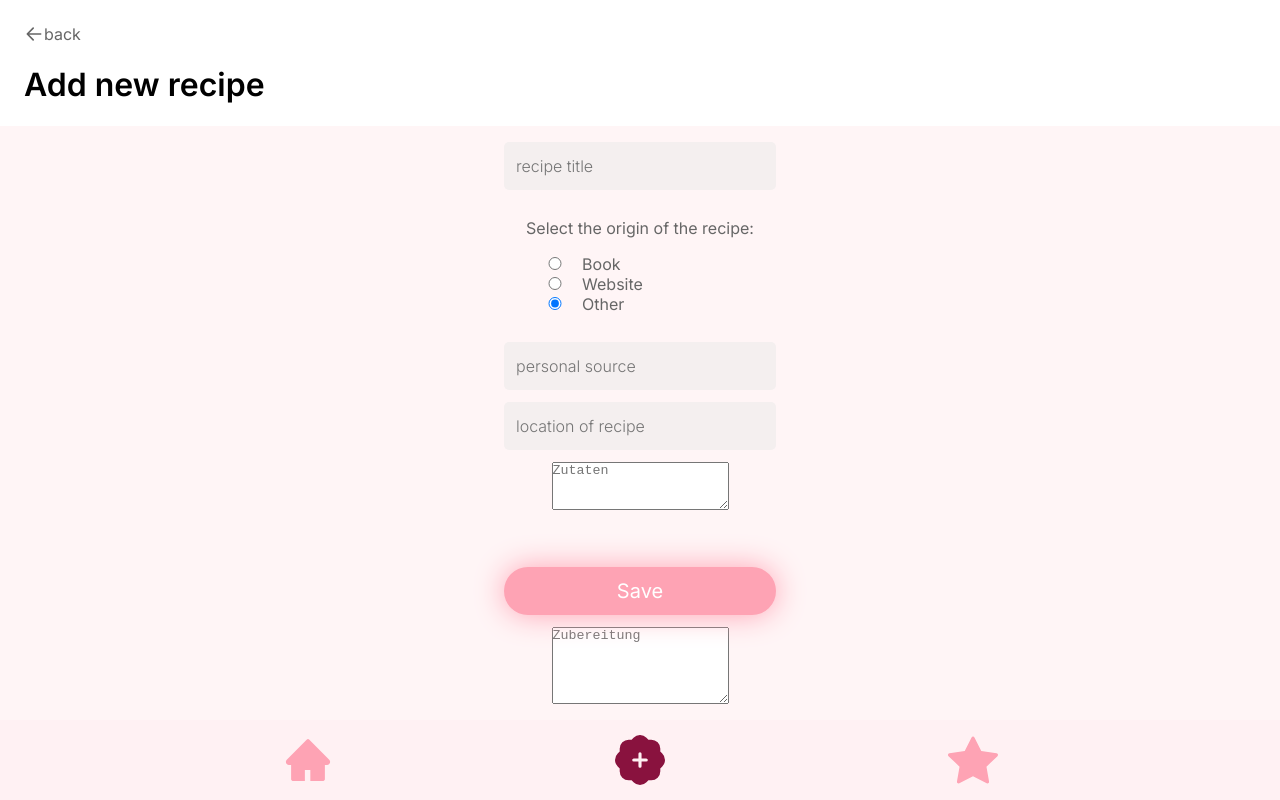
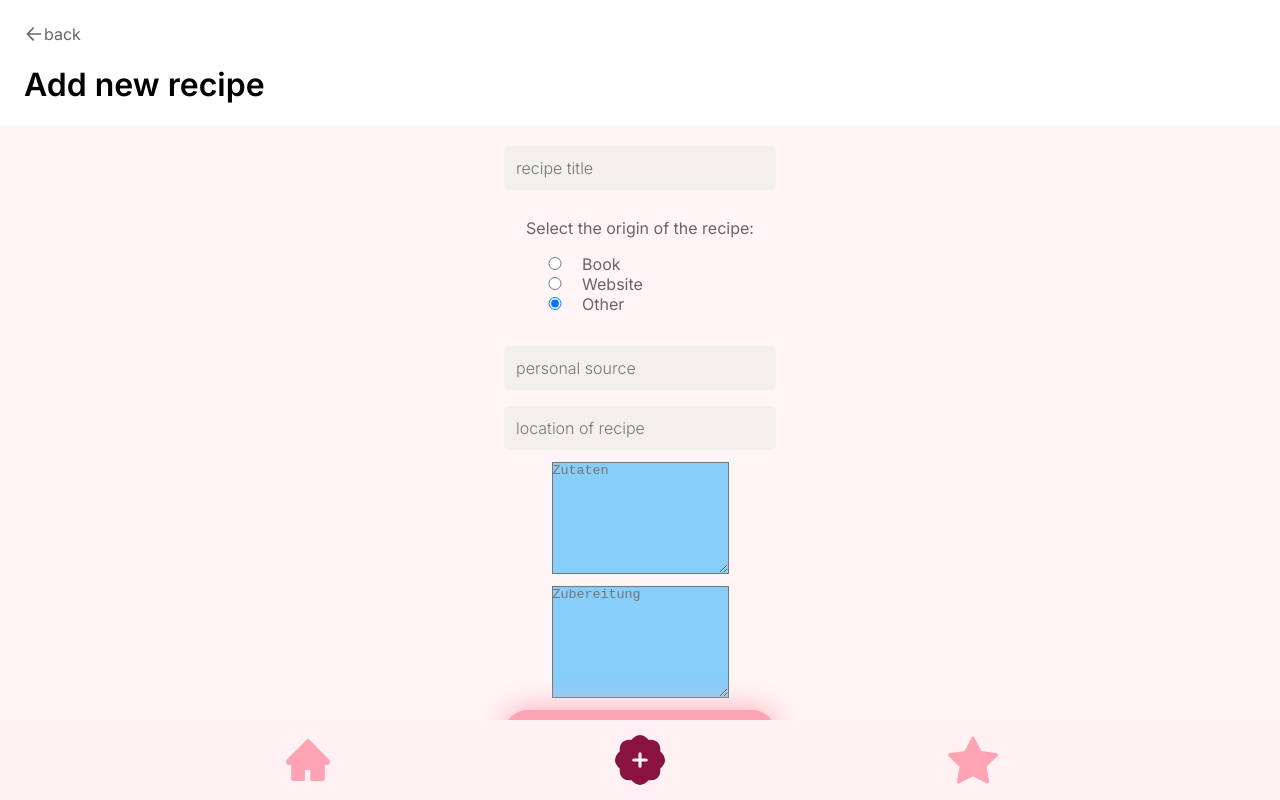
Before and after one commit to Luxa23/capstone-project, a Next.js app: page /new-recipe in a window 1280 px wide. Both pictures are taken after a click on the radio button "Other". Built offline with nearby package versions, Linux system fonts and the light colour scheme.

Commit message:
Made sure that grid is adaptd when choosing other

```diff
--- a/components/RecipeForm.js
+++ b/components/RecipeForm.js
@@ -3,6 +3,7 @@ import {
   StyledButton,
   StyledInput,
   StyledRadioButtonGroup,
+  StyledTextarea,
 } from '../components/StyledComponents';
 import { useState } from 'react';
 import useStore from '../hooks/useStore';
@@ -49,6 +50,8 @@ export default function RecipeForm({ id }) {
 
             push(`/recipe/${recipe.id}`);
           }}
+          isActive={recipe.origin === 'Other'}
+          className="form--other-active"
         >
           <StyledInput
             required
@@ -193,7 +196,7 @@ export default function RecipeForm({ id }) {
                   setRecipe({ ...recipe, otherLocation: event.target.value });
                 }}
               ></StyledInput>
-              <textarea
+              <StyledTextarea
                 rows="5"
                 placeholder="Zutaten"
                 onChange={event => {
@@ -202,9 +205,9 @@ export default function RecipeForm({ id }) {
                     otherIngredients: event.target.value,
                   });
                 }}
-              ></textarea>
+              ></StyledTextarea>
 
-              <textarea
+              <StyledTextarea
                 rows="5"
                 placeholder="Zubereitung"
                 onChange={event => {
@@ -213,10 +216,12 @@ export default function RecipeForm({ id }) {
                     otherInstructions: event.target.value,
                   });
                 }}
-              ></textarea>
+              ></StyledTextarea>
             </>
           )}
-          <StyledButton type="submit">Save</StyledButton>
+          <StyledButton type="submit" className="button--other-active">
+            Save
+          </StyledButton>
         </StyledForm>
       )}
       <Toast />
--- a/components/StyledComponents/StyledForm.js
+++ b/components/StyledComponents/StyledForm.js
@@ -3,21 +3,32 @@ import styled from 'styled-components';
 const StyledForm = styled.form`
   background: #fff5f6;
   display: grid;
-  grid-template-rows: 3rem 8rem 3rem 3rem 3rem 1fr;
-  justify-items: center;
-  row-gap: 0.75rem;
-  padding: 1rem;
-  grid-area: main;
-  overflow: auto;
+
+  &.form--other-active {
+    grid-template-rows: 3rem 8rem 3rem 3rem 3rem 1fr;
+    justify-items: center;
+    row-gap: 0.75rem;
+    padding: 1rem;
+    overflow: auto;
+    ${({ isActive }) =>
+      isActive && `grid-template-rows: 3rem 8rem 3rem 3rem 7rem 7rem 1fr;`}
+  }
 
   & button,
   & input {
     width: 17rem;
+    align-self: end;
   }
 
-  & button {
+  &.button--other-active {
     grid-row: 6 / span 1;
-    align-self: end;
+
+    ${({ isActive }) =>
+      isActive &&
+      `
+  grid-row: 7 / span 1;
+
+  `}
   }
 
   & p {
--- /dev/null
+++ b/components/StyledComponents/StyledTextarea.js
@@ -0,0 +1,7 @@
+import styled from 'styled-components';
+
+const StyledTextareas = styled.textarea`
+  background: lightskyblue;
+`;
+
+export default StyledTextareas;
--- a/components/StyledComponents/index.js
+++ b/components/StyledComponents/index.js
@@ -17,6 +17,7 @@ import StyledRecipeDetails from './StyledRecipeDetails';
 import StyledAText from './StyledAText';
 import StyledTextHome from './StyledTextHome';
 import StyledNavigation from './StyledNavigation';
+import StyledTextarea from './StyledTextarea';
 
 export {
   StyledButton,
@@ -38,4 +39,5 @@ export {
   StyledAText,
   StyledTextHome,
   StyledNavigation,
+  StyledTextarea,
 };
```
